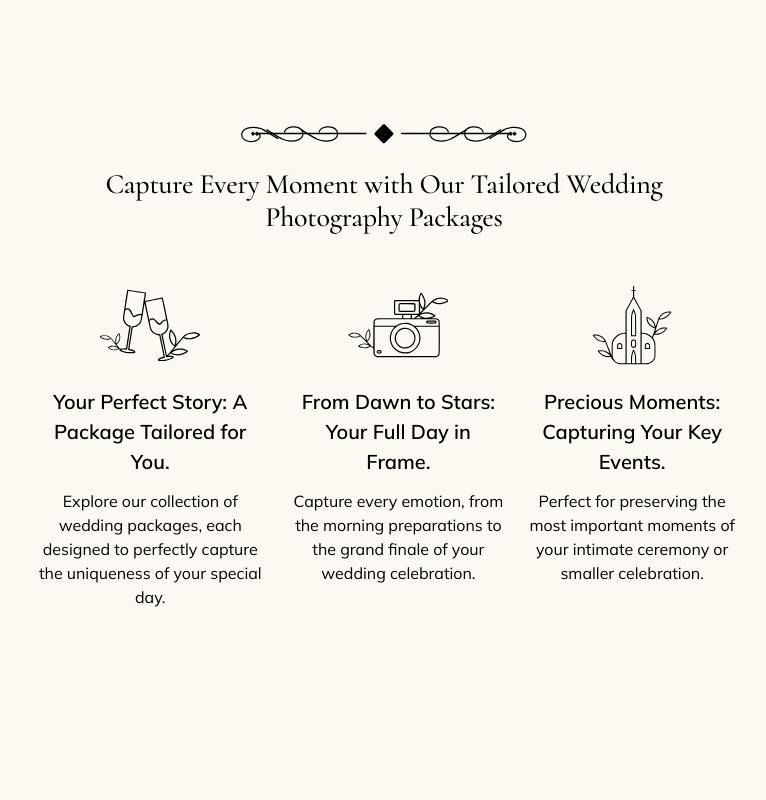
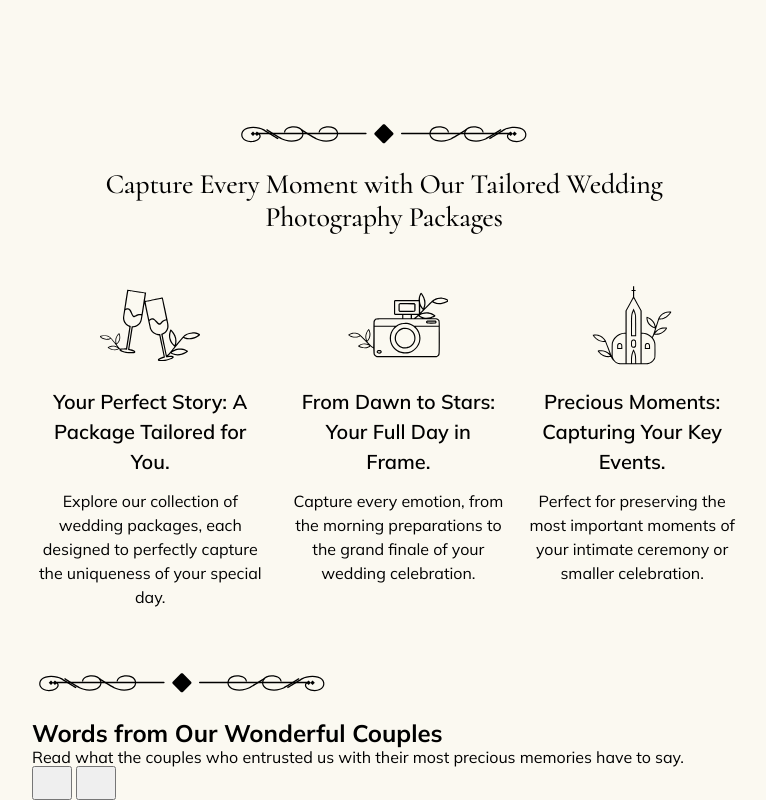
Before and after one commit to Oleksandra-Bondarenko/wedding-photography, a plain HTML site: page index.html in a window 1280 px wide. Shown: the part 1202-2002 px from the top of the page, without its empty margins (256-1022 px from the left). Before the commit the page ends 1875 px from the top, so only its background shows below. Drawn offline with nearby package versions, Linux system fonts and the light colour scheme.

Commit message:
Deploying to gh-pages from @ Oleksandra-Bondarenko/wedding-photography@32698946ff0352f589718cc2b2c5238d6ac05cbe 🚀

```diff
--- a/index.html
+++ b/index.html
@@ -208,6 +208,61 @@
   </div>
 </section>
 
+      <section class="feedbacks">
+  <div class="container">
+    <svg class="icon-decoration" width="300" height="20" aria-hidden="true">
+      <use href="/wedding-photography/assets/sprite-DSnTH-w3.svg#icon-decoration"></use>
+    </svg>
+
+    <div class="feedbacks-header">
+      <h2 class="feedbacks-title">Words from Our Wonderful Couples</h2>
+      <p class="feedbacks-descr">
+        Read what the couples who entrusted us with their most precious memories
+        have to say.
+      </p>
+    </div>
+
+    <div class="feedbacks-slider swiper">
+      <ul class="feedbacks-list swiper-wrapper"></ul>
+    </div>
+
+    <div class="feedbacks-nav">
+      <div class="swiper-pagination"></div>
+
+      <div class="feedbacks-buttons">
+        <button
+          class="feedbacks-btn swiper-button-prev"
+          type="button"
+          aria-label="Previous feedback"
+        >
+          <svg
+            class="feedbacks-btn-icon"
+            width="24"
+            height="24"
+            aria-hidden="true"
+          >
+            <use href="/wedding-photography/assets/sprite-DSnTH-w3.svg#icon-arrow-back"></use>
+          </svg>
+        </button>
+
+        <button
+          class="feedbacks-btn swiper-button-next"
+          type="button"
+          aria-label="Next feedback"
+        >
+          <svg
+            class="feedbacks-btn-icon"
+            width="24"
+            height="24"
+            aria-hidden="true"
+          >
+            <use href="/wedding-photography/assets/sprite-DSnTH-w3.svg#icon-arrow-forward"></use>
+          </svg>
+        </button>
+      </div>
+    </div>
+  </div>
+</section>
 
 
 
```
